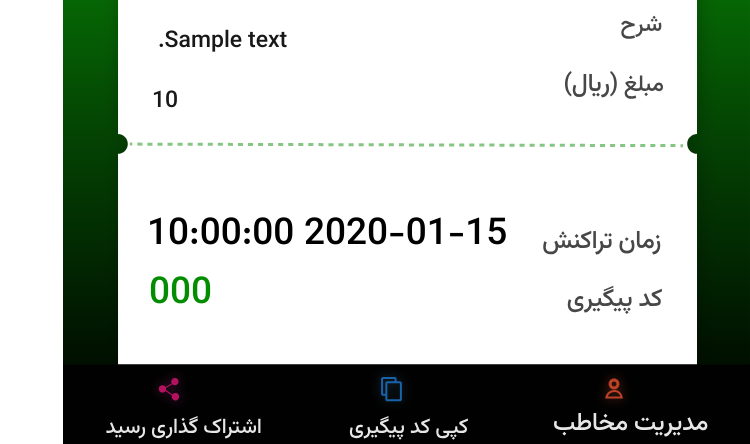
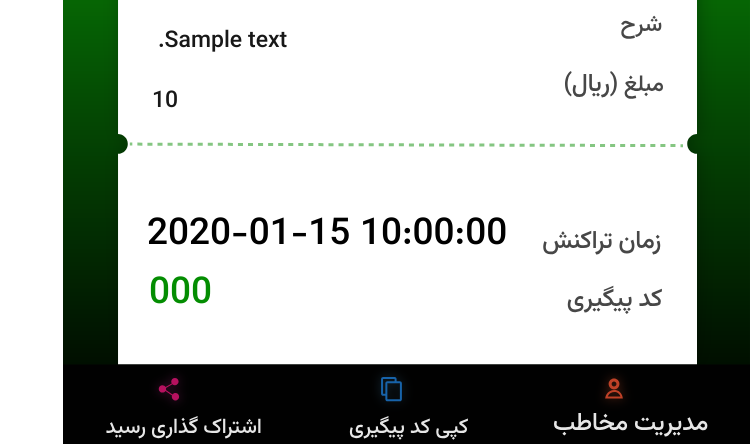
Before and after one commit to saeedhpro/residbot, a Python web app: template templates/parsian/index.html in a window 1280 px wide. Shown: the part 817-1261 px from the top of the page, without its empty margins (530-1280 px from the left). Run offline with Jinja, Linux system fonts and the light colour scheme; the template is opened without the code that fills it: most values are stand-ins (such as "Sample title", 1, 10 or a date in 2020); grey boxes marked "Sample" are stand-in pictures.

Commit message:
fix some errors

```diff
--- a/templates/parsian/index.html
+++ b/templates/parsian/index.html
@@ -156,6 +156,9 @@
         top: 1100;
         left: 86;
       }
+      .ltr {
+        direction: ltr;
+      }
     </style>
   </head>
   <body>
@@ -177,7 +180,7 @@
       <div class="status">{{status}}</div>
       <div class="desc">{{description}}</div>
       <div class="price">{{amount}}</div>
-      <div class="date">{{datetime}}</div>
+      <div class="date ltr">{{datetime}}</div>
       <div class="tracking-code">{{tracking_code}}</div>
     </div>
   </body>
```
Also changed, not shown: main.py (+6 -11 lines).
